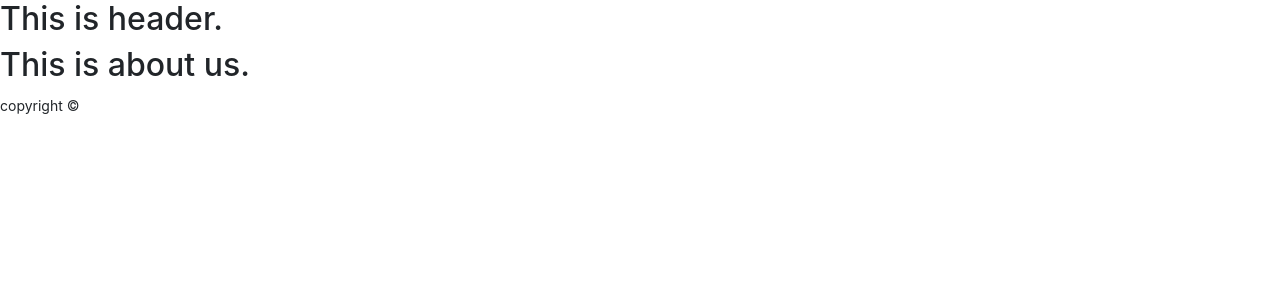
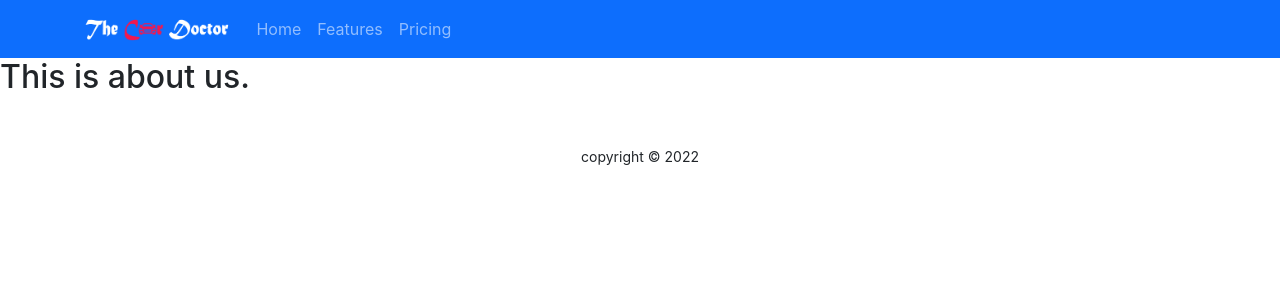
Before and after one commit to Mofazzal-145/genius-car-services, a React (Create React App) app: page /about in a window 1280 px wide. Shown: the top 300 px of the page. Built offline with nearby package versions, Linux system fonts and the light colour scheme.

Commit message:
update few components

```diff
--- a/src/Pages/Home/Expert/Expert.js
+++ b/src/Pages/Home/Expert/Expert.js
@@ -4,12 +4,12 @@ const Expert = ({expert}) => {
     const {name, img} = expert;
     return (
       <div className="g-5 col-sm-12 col-md-6 col-lg-4">
-             <div class="card"style={{width: "18rem"}}>
-           <img src={img} class="card-img-top" alt="..."/>
-             <div class="card-body">
-              <h5 class="card-title">{name}</h5>
-              <p class="card-text">Some quick example text to build on the card title and make up the bulk of the card's content.</p>
-              <a href="#" class="btn btn-primary">Go somewhere</a>
+             <div className="card"style={{width: "18rem"}}>
+           <img src={img} className="card-img-top" alt="..."/>
+             <div className="card-body">
+              <h5 className="card-title">{name}</h5>
+              <p className="card-text">Some quick example text to build on the card title and make up the bulk of the card's content.</p>
+              <a href="#" className="btn btn-primary">Go somewhere</a>
           </div>
          </div>
       </div>
--- a/src/Pages/Home/Service/Service.js
+++ b/src/Pages/Home/Service/Service.js
@@ -5,11 +5,11 @@ const Service = ({service}) => {
     const {name, img, price, description} =service;
     return (
         <div className='service'>
-            <img src={img} alt="" />
+            <img className='w-100' src={img} alt="" />
             <h2>{name}</h2>
             <p>Price:{price}</p>
             <p><small>{description}</small></p>
-            <button>Book:{name}</button>
+            <button className='btn btn-primary'>Book:{name}</button>
         </div>
     );
 };
--- a/src/Pages/Home/Services/Services.css
+++ b/src/Pages/Home/Services/Services.css
@@ -1,7 +1,7 @@
-.services-title{
+/* .services-title{
     text-align: center;
     color: turquoise;
-}
+} */
 .services-container{
     display: grid;
     grid-template-columns: repeat(3, 1fr);
--- a/src/Pages/Home/Services/Services.js
+++ b/src/Pages/Home/Services/Services.js
@@ -13,8 +13,9 @@ const Services = () => {
     },[])
 
     return (
-        <div>
-            <h1 className='services-title mt-5'>Our Services</h1>
+        <div className='container'>
+            <div className="row">
+                <h1 className='text-primary text-center mt-5'>Our Services</h1>
                 <div className="services-container">
 
                 {
@@ -25,6 +26,7 @@ const Services = () => {
                 }
                 </div>
             </div>
+        </div>
     );
 };
 
--- a/src/Pages/Shared/Footer/Footer.js
+++ b/src/Pages/Shared/Footer/Footer.js
@@ -1,9 +1,11 @@
 import React from 'react';
 
 const Footer = () => {
+    const today = new Date();
+    const year = today.getFullYear();
     return (
-        <footer>
-            <p><small>copyright © </small></p>
+        <footer className='text-center mt-5'>
+            <p><small>copyright © {year} </small></p>
         </footer>
     );
 };
--- a/src/Pages/Shared/Header/Header.js
+++ b/src/Pages/Shared/Header/Header.js
@@ -1,10 +1,23 @@
 import React from 'react';
+import { Container, Nav, Navbar } from 'react-bootstrap';
+import logo from '../../../images/logo.png'
 
 const Header = () => {
     return (
-        <header>
-            <h2>This is header.</h2>
-        </header>
+        <>
+            <Navbar bg="primary" variant="dark">
+                <Container>
+                      <Navbar.Brand href="#home">
+                          <img src={logo} height='30px' alt="" />
+                       </Navbar.Brand>
+                    <Nav className="me-auto">
+                    <Nav.Link href="#home">Home</Nav.Link>
+                    <Nav.Link href="#features">Features</Nav.Link>
+                    <Nav.Link href="#pricing">Pricing</Nav.Link>
+                    </Nav>
+                </Container>
+            </Navbar>
+        </>
     );
 };
 
```
Lines whose indentation alone changed are shown as unchanged.
